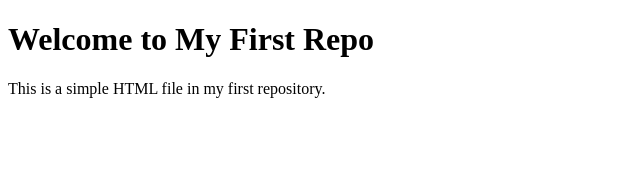
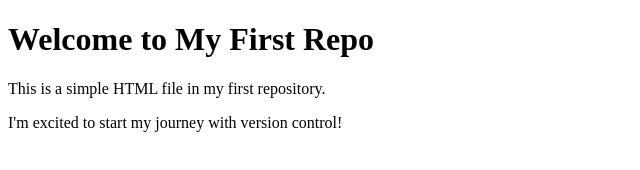
Before and after one commit to smferdousmahmud1-obs/my-fast-repository, a plain HTML site: page index.html in a window 1280 px wide. Shown: the whole page, without its empty margins (0-640 px from the left). Drawn offline with Linux system fonts and the light colour scheme.

Commit message:
new line

```diff
--- a/index.html
+++ b/index.html
@@ -8,5 +8,6 @@
 <body>
     <h1>Welcome to My First Repo</h1>
     <p>This is a simple HTML file in my first repository.</p>
+    <p>I'm excited to start my journey with version control!</p>
 </body>
 </html>
```
